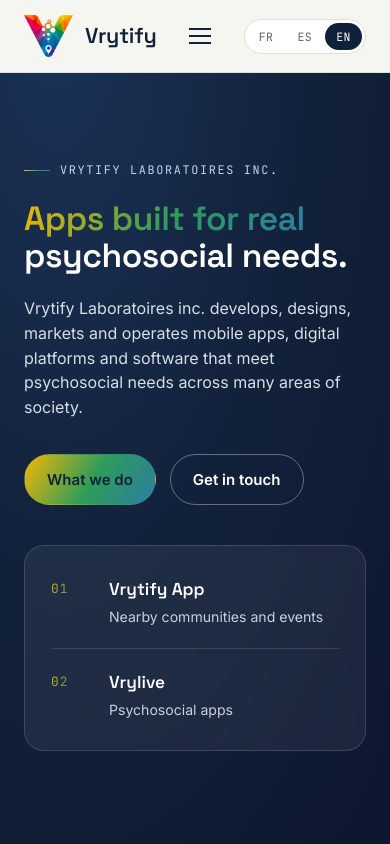
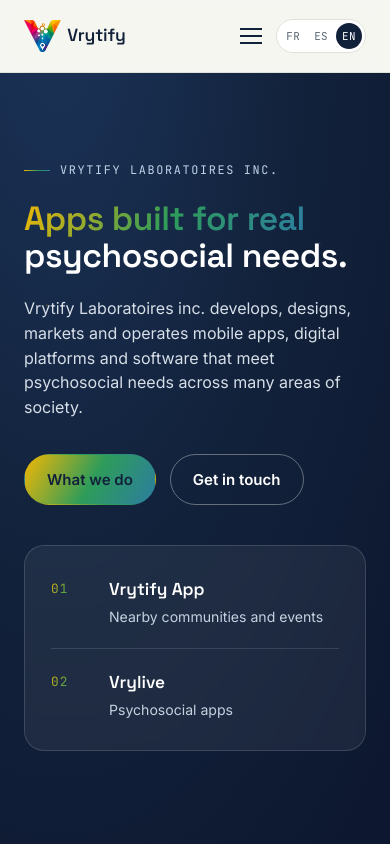
Before and after one commit to rugarzon-a11y/vrytify-web, a plain HTML site: page index.html in a window 390 px wide. Shown: the top 844 px of the page. Drawn offline with Linux system fonts and the light colour scheme.

Commit message:
En-tête mobile: logo, nom, menu et langues sans chevauchement
Co-Authored-By: Claude Sonnet 5.5 <noreply@anthropic.com>
Claude-Session: https://claude.ai/code/session_01KKdkDUtNBkwji2nNxZTMrw

```diff
--- a/styles.css
+++ b/styles.css
@@ -203,6 +203,20 @@ nav.main-nav a[aria-current="page"]::after{
   }
   nav.main-nav.is-open{ display:flex; }
   .nav-toggle{ display:block; }
+}
+
+/* header compact on small screens: logo + name + menu + language never overlap */
+@media (max-width: 760px){
+  .site-header .wrap{ gap: 8px; }
+  .brand{ font-size: 1.2rem; gap: 8px; min-width: 0; }
+  .brand-logo-img{ height: 36px; }
+  .nav-toggle{ margin-left: auto; flex: none; }
+  .lang-btn{ padding: 6px 8px; }
+}
+@media (max-width: 400px){
+  .brand{ font-size: 1.1rem; gap: 6px; }
+  .brand-logo-img{ height: 32px; }
+  .lang-btn{ padding: 6px 6px; font-size: 0.68rem; }
 }
 
 /* -------------------- nav dropdown "Legal" -------------------- */
```
